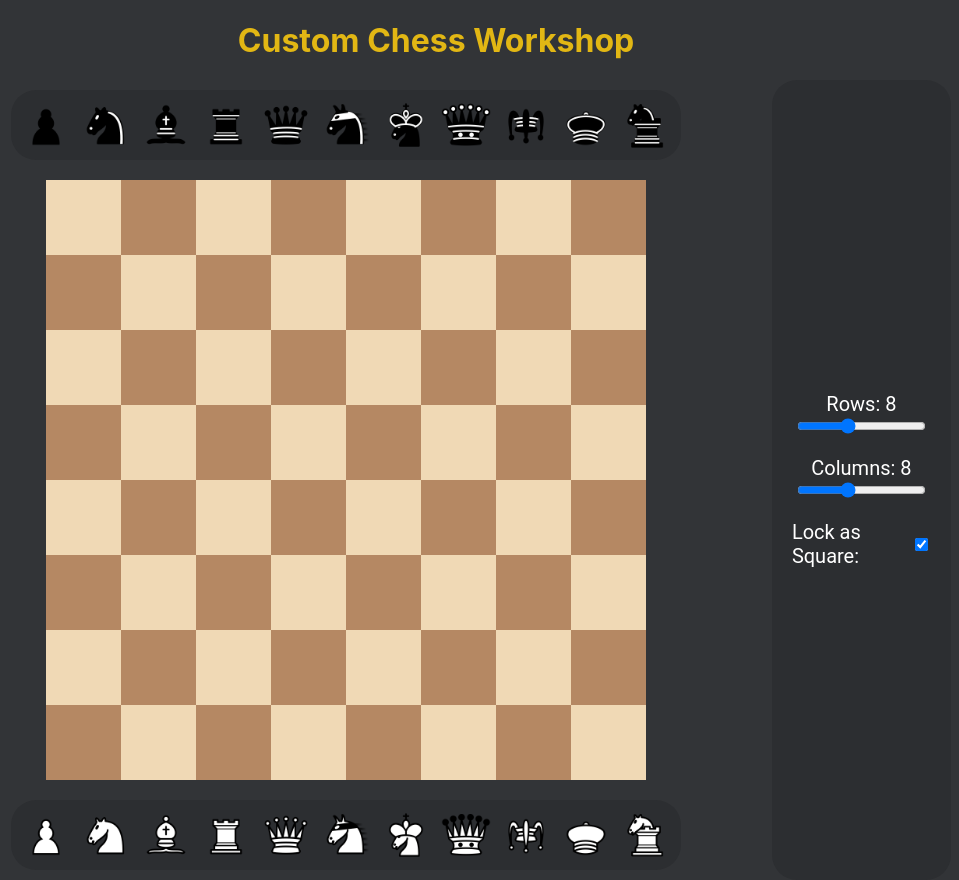
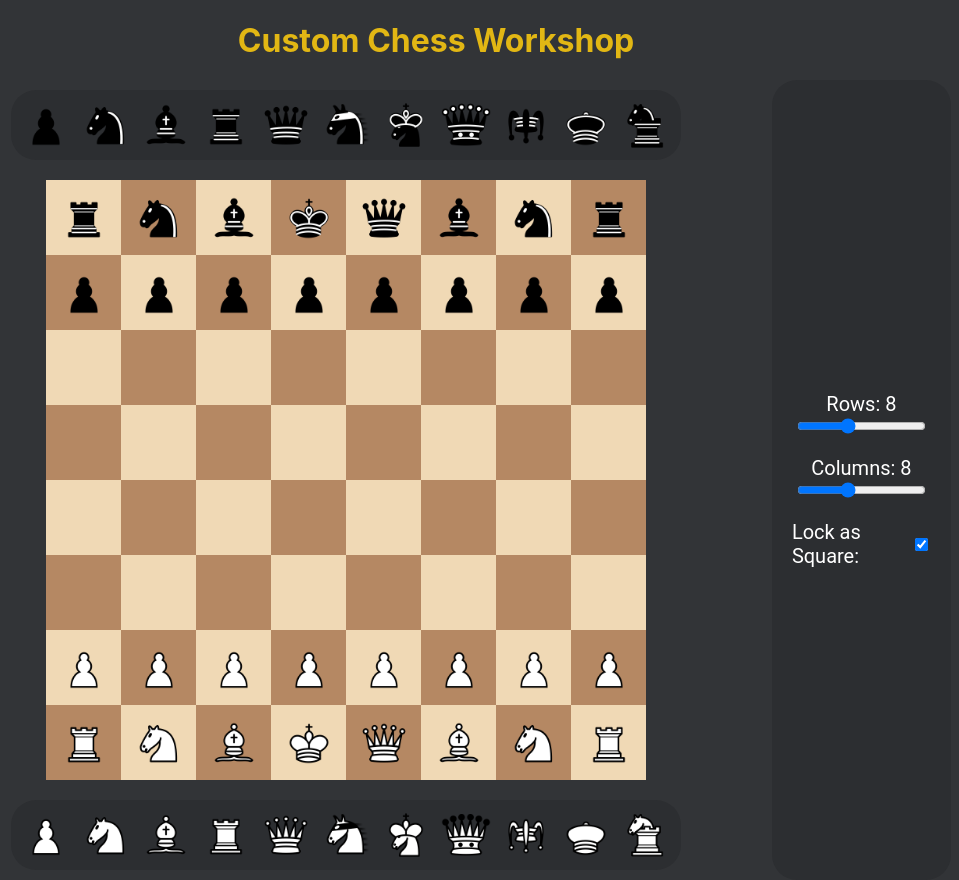
Before and after one commit to MasonLiebe/ChessBot, a React (Create React App) app in the folder customchess/: page / in a window 1280 px wide. Shown: the whole page, without its empty margins (204-1163 px from the left). Built offline with nearby package versions, Linux system fonts and the light colour scheme.

Commit message:
piece selection added

```diff
--- a/customchess/src/App.tsx
+++ b/customchess/src/App.tsx
@@ -3,6 +3,7 @@ import './App.css';
 import Chessboard from './components/Chessboard/Chessboard';
 import BoardPanel from './components/BoardPanel/BoardPanel';
 import PieceSet from './components/PieceSet/PieceSet';
+import { standardBoard } from './constants';
 
 function App() {
   const [rows, setRows] = useState(8);
@@ -46,7 +47,7 @@ function App() {
         <div className="chessboard-wrapper">
           <div className="chessboard-container">
             <PieceSet color="black" />
-            <Chessboard rows={rows} columns={columns} />
+            <Chessboard rows={rows} columns={columns} pieces = {standardBoard} initialPieces= {standardBoard}/>
             <PieceSet color="white" />
           </div>
 
--- a/customchess/src/components/Chessboard/Chessboard.css
+++ b/customchess/src/components/Chessboard/Chessboard.css
@@ -1,6 +1,13 @@
+
 .square {
-  width: 50px;
-  height: 50px;
+  display: flex;
+  justify-content: center;
+  align-items: center;
+  position: relative;
+}
+
+.square.selected {
+  background-color: rgba(0, 0, 0, 0.2);
 }
 
 .white {
@@ -10,3 +17,18 @@
 .black {
   background-color: #b58863;
 }
+
+.piece {
+  width: 100%;
+  height: 100%;
+  object-fit: contain;
+  cursor: pointer;
+  transition: transform 0.2s;
+}
+
+.piece.dragging {
+  position: absolute;
+  pointer-events: none;
+  transform: translate(var(--mouse-x), var(--mouse-y));
+  z-index: 1;
+}
--- a/customchess/src/components/Chessboard/Chessboard.tsx
+++ b/customchess/src/components/Chessboard/Chessboard.tsx
@@ -1,16 +1,69 @@
-import React from 'react';
-
+import React, { useState } from 'react';
 import './Chessboard.css';
 
 interface ChessboardProps {
   rows: number;
   columns: number;
+  pieces: string; // 256 character string representing the board
+  initialPieces: string;
 }
 
-export default function Chessboard({ rows, columns }: ChessboardProps) {
+interface PieceToImageMap {
+  [key: string]: string;
+}
+
+const piece_to_image: PieceToImageMap = {
+  'p': 'black-pawn',
+  'n': 'black-knight',
+  'b': 'black-bishop',
+  'r': 'black-rook',
+  'q': 'black-queen',
+  'k': 'black-king',
+  'a': 'black-custom1',
+  'c': 'black-custom2',
+  'd': 'black-custom3',
+  'e': 'black-custom4',
+  'f': 'black-custom5',
+  'g': 'black-custom6',
+  'P': 'white-pawn',
+  'N': 'white-knight',
+  'B': 'white-bishop',
+  'R': 'white-rook',
+  'Q': 'white-queen',
+  'K': 'white-king',
+  'A': 'white-custom1',
+  'C': 'white-custom2',
+  'D': 'white-custom3',
+  'E': 'white-custom4',
+  'F': 'white-custom5',
+  'G': 'white-custom6'
+};
+
+
+export default function Chessboard({ rows, columns, pieces: initialPieces }: ChessboardProps) {
+  const [pieces, setPieces] = useState(initialPieces);
+  const [selectedPiece, setSelectedPiece] = useState<{ index: number; piece: string } | null>(null);
+
   const squareSize = Math.floor(600 / Math.max(rows, columns));
   const boardWidth = columns * squareSize;
   const boardHeight = rows * squareSize;
+
+  const handleClick = (index: number) => {
+    if (selectedPiece) {
+      // Move the selected piece to the clicked square
+      const updatedPieces = pieces.split('');
+      updatedPieces[selectedPiece.index] = ' ';
+      updatedPieces[index] = selectedPiece.piece;
+      setPieces(updatedPieces.join(''));
+      setSelectedPiece(null);
+    } else {
+      // Select the piece on the clicked square
+      const piece = pieces[index];
+      if (piece !== ' ') {
+        setSelectedPiece({ index, piece });
+      }
+    }
+  };
 
   const renderSquares = () => {
     const squares = [];
@@ -18,15 +71,27 @@ export default function Chessboard({ rows, columns }: ChessboardProps) {
     for (let row = 0; row < rows; row++) {
       for (let col = 0; col < columns; col++) {
         const squareColor = (row + col) % 2 === 0 ? 'white' : 'black';
+        const index = (rows - row - 1) * 16 + col;
+        const piece = pieces[index];
+
         squares.push(
           <div
             key={`${row}-${col}`}
-            className={`square ${squareColor}`}
+            className={`square ${squareColor} ${selectedPiece?.index === index ? 'selected' : ''}`}
             style={{
               width: `${squareSize}px`,
               height: `${squareSize}px`,
             }}
-          ></div>
+            onClick={() => handleClick(index)}
+          >
+            {piece !== ' ' && piece_to_image[piece] && (
+              <img
+                src={`/assets/pieces/${piece_to_image[piece]}.png`}
+                alt={`${piece}`}
+                className="piece"
+              />
+            )}
+          </div>
         );
       }
     }
--- a/customchess/src/components/PieceSet/PieceSet.css
+++ b/customchess/src/components/PieceSet/PieceSet.css
@@ -15,3 +15,7 @@
     height: 50px;
     cursor: pointer;
   }
+
+  .piece.selected {
+    border: 2px solid #f00;
+  }
--- /dev/null
+++ b/customchess/src/constants.ts
@@ -0,0 +1,3 @@
+export const standardBoard = 'RNBKQBNR        PPPPPPPP                                                                        pppppppp        rnbkqbnr        '
+
+export const justKings = '        K       k        '
```
